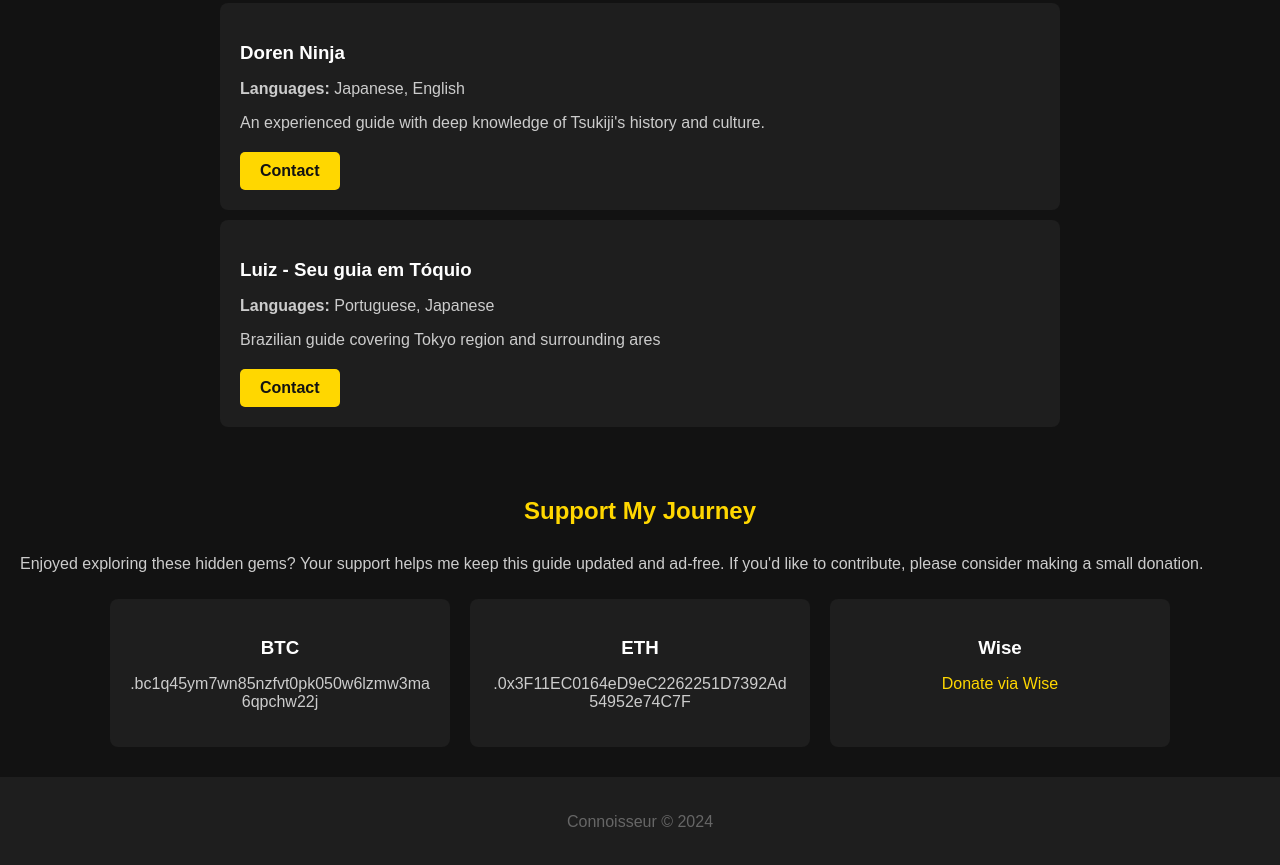
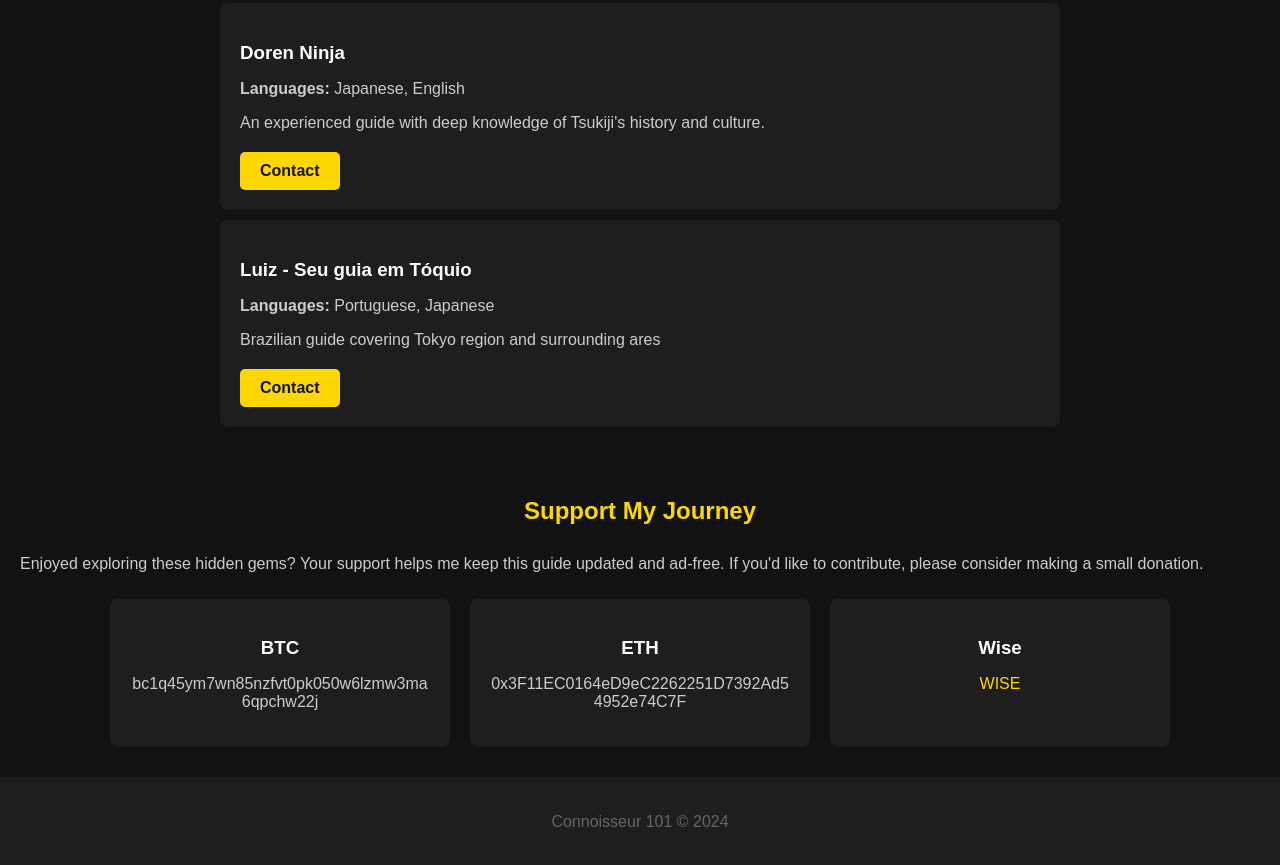
Before and after one commit to connoisseur101/connoisseur101.github.io, a plain HTML site: page index.html in a window 1280 px wide. Shown: the part 717-1582 px from the top of the page. Drawn offline with Linux system fonts and the light colour scheme.

Commit message:
Update index.html

```diff
--- a/index.html
+++ b/index.html
@@ -55,22 +55,22 @@
         <div class="donation-options">
             <div class="donation-option">
                 <h3>BTC</h3>
-                <p>.<span id="btc-address">bc1q45ym7wn85nzfvt0pk050w6lzmw3ma6qpchw22j</span></p>
+                <p><span id="btc-address">bc1q45ym7wn85nzfvt0pk050w6lzmw3ma6qpchw22j</span></p>
             </div>
             <div class="donation-option">
                 <h3>ETH</h3>
-                <p>.<span id="eth-address">0x3F11EC0164eD9eC2262251D7392Ad54952e74C7F</span></p>
+                <p><span id="eth-address">0x3F11EC0164eD9eC2262251D7392Ad54952e74C7F</span></p>
             </div>
             <div class="donation-option">
                 <h3>Wise</h3>
-                <p><a href="your-wise-link-here" target="_blank">Donate via Wise</a></p>
+                <p><a href="your-wise-link-here" target="_blank">WISE</a></p>
             </div>
         </div>
     </section>
 
     <!-- Footer -->
     <footer>
-        <p>Connoisseur © 2024</p>
+        <p>Connoisseur 101 © 2024</p>
     </footer>
 
     <!-- Include the JavaScript file -->
```
